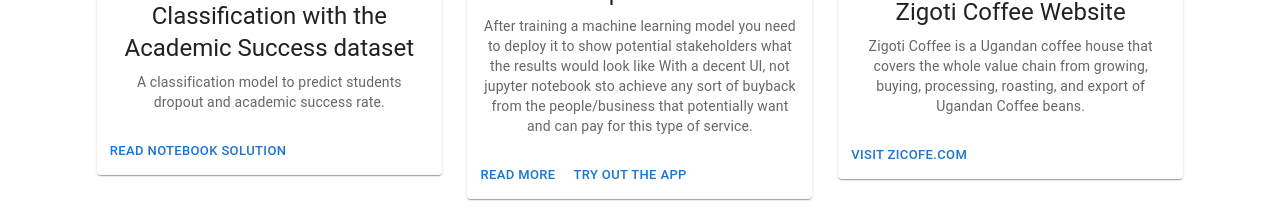
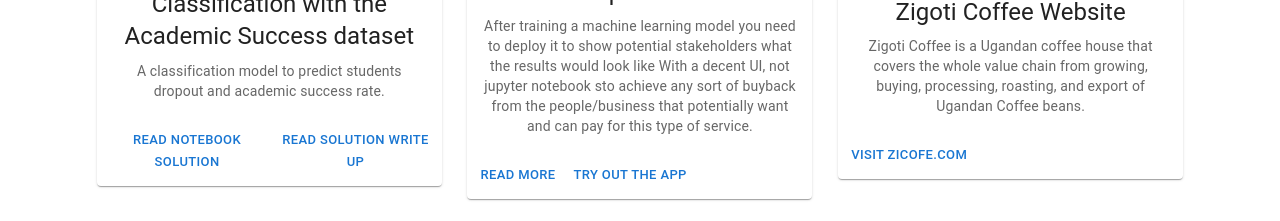
Before and after one commit to rubanzasilva/my-website, a React (Create React App) app: page / in a window 1280 px wide. Shown: the part 1020-1241 px from the top of the page. Built offline with nearby package versions, Linux system fonts and the light colour scheme; grey boxes are pictures that could not be loaded; the HTML template or start-up script is replaced by a standard one.

Commit message:
adding read solution up for academic sol

```diff
--- a/src/components/projects/index.js
+++ b/src/components/projects/index.js
@@ -17,7 +17,7 @@
 
 // });
 
-export default function Projects({altE,imgE,cardContentTitleE,cardContentBodyE,cardActionsTextE,title,cardContentTitle,cardContentTitleA, cardContentTitleB , cardContentTitleC, cardContentBody,cardContentBodyA,cardContentBodyB,cardContentBodyC, cardActionsText, cardActionsTextA, cardActionsTextB,cardActionsTextC,cardActionsTextD, cardActionsTextX, alt, img, imgA, imgB,imgC, altA, altB,altC}) {
+export default function Projects({altE,imgE,cardContentTitleE,cardContentBodyE,cardActionsTextE,cardActionsTextEA,title,cardContentTitle,cardContentTitleA, cardContentTitleB , cardContentTitleC, cardContentBody,cardContentBodyA,cardContentBodyB,cardContentBodyC, cardActionsText, cardActionsTextA, cardActionsTextB,cardActionsTextC,cardActionsTextD, cardActionsTextX, alt, img, imgA, imgB,imgC, altA, altB,altC}) {
   return (
     <GridContainer>
 
@@ -43,6 +43,7 @@
       </CardContent>
       <CardActions>
         <Button href='https://www.kaggle.com/code/rubanzasilva/fastai-gradient-boosting' size="small">{cardActionsTextE}</Button>
+        <Button href='https://www.kaggle.com/competitions/playground-series-s4e6/discussion/517020' size="small">{cardActionsTextEA}</Button>
       </CardActions>
     </Card>
       </GridItem>
```
